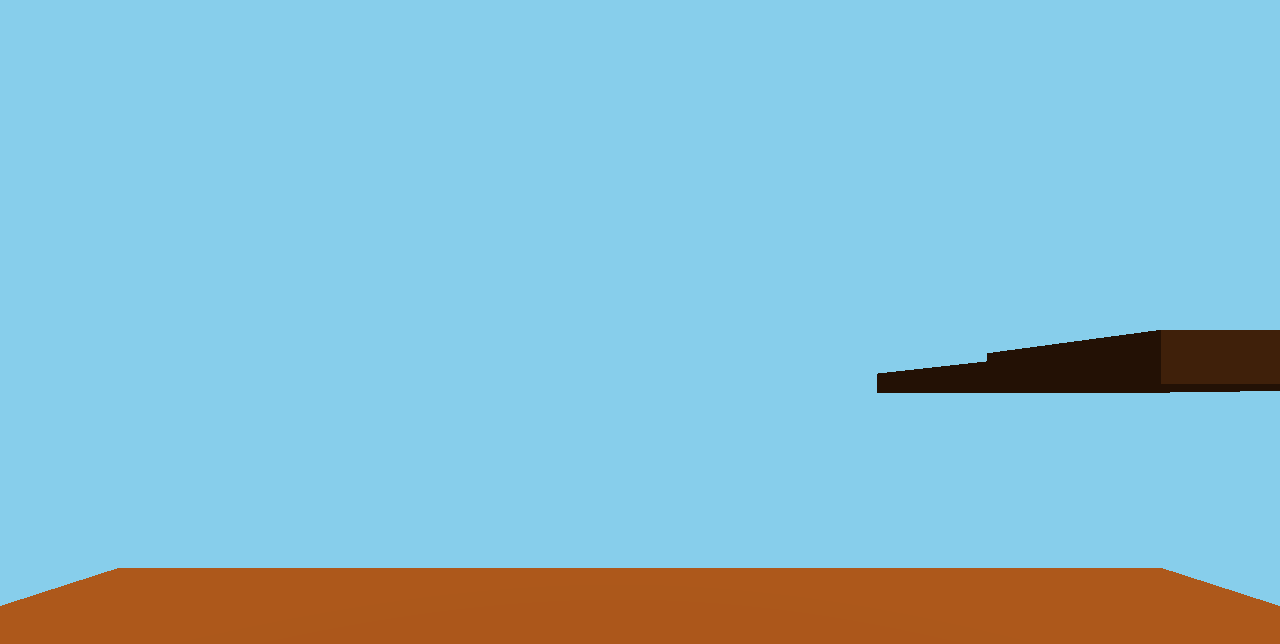
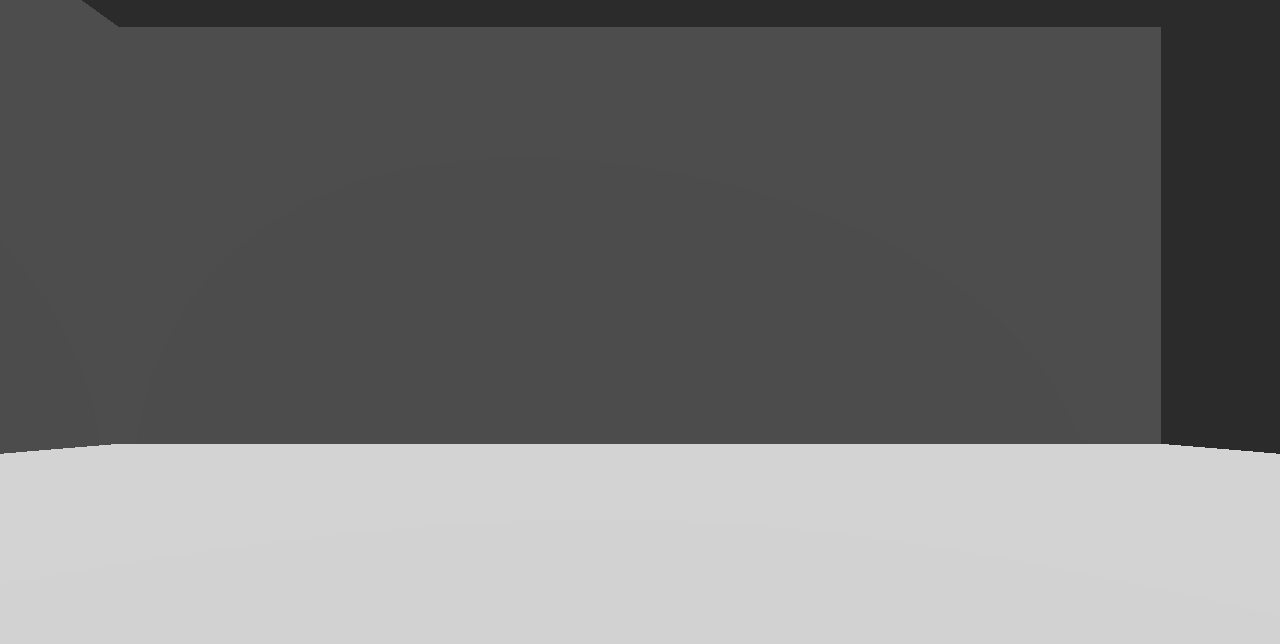
Before and after one commit to IscaredOfWomen/3D-Game, a plain HTML site: page index.html in a window 1280 px wide. Drawn offline with nearby package versions, Linux system fonts and the light colour scheme; animation ran at ten frames a second.

Commit message:
Update index.html

```diff
--- a/index.html
+++ b/index.html
@@ -3,7 +3,7 @@
 <head>
   <meta charset="UTF-8" />
   <meta name="viewport" content="width=device-width, initial-scale=1.0"/>
-  <title>3D Parkour Level - Capsule Collision</title>
+  <title>3D Parkour Level - Room Movement with Slide Cooldown</title>
   <style>
     body { margin: 0; overflow: hidden; }
     canvas { display: block; }
@@ -11,12 +11,10 @@
 </head>
 <body>
 
-<!-- Include Three.js -->
 <script src="https://cdn.jsdelivr.net/npm/three@0.130.1/build/three.min.js"></script>
 <script src="https://cdn.jsdelivr.net/npm/three@0.130.1/examples/js/controls/PointerLockControls.js"></script>
 
 <script>
-  // Scene setup
   const scene = new THREE.Scene();
   scene.background = new THREE.Color(0x87CEEB);
   const camera = new THREE.PerspectiveCamera(75, window.innerWidth / window.innerHeight, 0.1, 1000);
@@ -24,61 +22,87 @@
   renderer.setSize(window.innerWidth, window.innerHeight);
   document.body.appendChild(renderer.domElement);
 
-  // Lighting
   const light = new THREE.DirectionalLight(0xffffff, 1);
   light.position.set(10, 50, 10);
   scene.add(light);
   scene.add(new THREE.AmbientLight(0x404040));
 
-  // Platforms
-  const platforms = [];
-  const platformMaterial = new THREE.MeshStandardMaterial({ color: 0x8B4513 });
+  const roomWidth = 50;
+  const roomHeight = 20;
+  const roomDepth = 50;
+  const wallMaterial = new THREE.MeshStandardMaterial({ color: 0xaaaaaa, side: THREE.BackSide });
+  const room = new THREE.Mesh(
+    new THREE.BoxGeometry(roomWidth, roomHeight, roomDepth),
+    wallMaterial
+  );
+  room.position.set(0, roomHeight / 2, 0);
+  scene.add(room);
 
-  function createPlatform(width, height, depth, position) {
-    const geometry = new THREE.BoxGeometry(width, height, depth);
-    const platform = new THREE.Mesh(geometry, platformMaterial);
-    platform.position.set(position.x, position.y, position.z);
-    scene.add(platform);
-    platforms.push(platform);
-  }
-
-  // First platform position (for spawn)
-  const firstPlatform = { x: 0, y: 5, z: -20 };
-
-  // Create platforms
-  createPlatform(10, 1, 10, firstPlatform);
-  createPlatform(15, 1, 15, {x: 20, y: 8, z: -40});
-  createPlatform(20, 1, 20, {x: 50, y: 12, z: -70});
-  createPlatform(25, 1, 25, {x: 90, y: 16, z: -110});
-  createPlatform(30, 1, 30, {x: 140, y: 20, z: -160});
-
-  // Capsule collider (taller)
-  const capsuleHeight = 1.6;
+  // Capsule settings
+  const standingHeight = 1.6;
+  const crouchHeight = 0.8;
   const capsuleRadius = 0.5;
+  const spawnPosition = new THREE.Vector3(0, 2, 0);
   const capsule = {
-    start: new THREE.Vector3(firstPlatform.x, firstPlatform.y + 2.0, firstPlatform.z),
-    end: new THREE.Vector3(firstPlatform.x, firstPlatform.y + 2.0 + capsuleHeight, firstPlatform.z),
-    radius: capsuleRadius
+    start: spawnPosition.clone(),
+    end: spawnPosition.clone().add(new THREE.Vector3(0, standingHeight, 0)),
+    radius: capsuleRadius,
+    currentHeight: standingHeight
   };
 
-  // Pointer Lock Controls
   const controls = new THREE.PointerLockControls(camera, renderer.domElement);
   document.body.addEventListener('click', () => controls.lock());
 
-  // Movement
   let moveForward = false, moveBackward = false, moveLeft = false, moveRight = false;
   let isJumping = false;
+  let isCrouching = false;
+  let isSliding = false;
+  let slideTimer = 0;
+  const maxSlideTime = 0.6; // seconds
+  const slideSpeed = 0.6;   // starting slide speed
   let velocityY = 0;
-  const moveSpeed = 0.5;
+  let moveSpeed = 0.25;  // normal speed
+
+  let slideCooldown = 0;  // cooldown timer in seconds
+  const slideCooldownDuration = 0.3;
+
+  const heightAdjustSpeed = 0.1;
+  const slideCameraOffset = 0.6; // how much lower camera moves during slide
+
+  // To track shift key pressed state
+  let shiftPressed = false;
 
   document.addEventListener('keydown', (event) => {
-    if (event.key === 'w') moveForward = true;
-    if (event.key === 's') moveBackward = true;
-    if (event.key === 'a') moveLeft = true;
-    if (event.key === 'd') moveRight = true;
-    if (event.key === ' ' && !isJumping) {
-      velocityY = 1.5;  // higher jump
+    const key = event.key.toLowerCase();
+    if (event.ctrlKey && ['w', 'a', 's', 'd'].includes(key)) {
+      event.preventDefault();
+    }
+    if (key === 'w') moveForward = true;
+    if (key === 's') moveBackward = true;
+    if (key === 'a') moveLeft = true;
+    if (key === 'd') moveRight = true;
+
+    if (event.key === ' ') {
+      if (!isJumping && !isSliding) {
+        velocityY = 0.3;
         isJumping = true;
+      }
+    }
+
+    if (event.key === 'Control') {
+      isCrouching = true;
+      // If crouching right after sliding cooldown ends, reset shiftPressed so slide won't restart
+      if (slideCooldown > 0 && !isSliding) {
+        shiftPressed = false;
+      }
+    }
+
+    if (event.key === 'Shift') {
+      shiftPressed = true;
+      if ((moveForward || moveBackward || moveLeft || moveRight) && !isSliding && !isCrouching && slideCooldown <= 0) {
+        isSliding = true;
+        slideTimer = maxSlideTime;
+      }
     }
   });
 
@@ -87,54 +111,89 @@
     if (event.key === 's') moveBackward = false;
     if (event.key === 'a') moveLeft = false;
     if (event.key === 'd') moveRight = false;
+    if (event.key === 'Control') isCrouching = false;
+    if (event.key === 'Shift') {
+      shiftPressed = false;
+    }
   });
 
-  // Accurate Capsule Collision
   function checkCollisions() {
     let onGround = false;
-    const capsuleLine = new THREE.Line3(capsule.start, capsule.end);
 
-    for (const platform of platforms) {
-      const box = new THREE.Box3().setFromObject(platform);
-
-      // Find the closest point on the platform to the capsule line
-      const boxCenter = box.getCenter(new THREE.Vector3());
-      const closestPointOnLine = capsuleLine.closestPointToPoint(boxCenter, true, new THREE.Vector3());
-      const closestPointOnBox = box.clampPoint(closestPointOnLine, new THREE.Vector3());
-
-      const actualClosest = capsuleLine.closestPointToPoint(closestPointOnBox, true, new THREE.Vector3());
-      const distance = actualClosest.distanceTo(closestPointOnBox);
-
-      if (distance < capsule.radius) {
-        // Landed on top of platform
-        const platformTop = box.max.y;
+    // Floor collision
+    if (capsule.start.y <= capsuleRadius) {
       const height = capsule.end.y - capsule.start.y;
-        const newY = platformTop + 0.01 + height;
-        capsule.start.y = newY - height;
-        capsule.end.y = newY;
-
+      capsule.start.y = capsuleRadius;
+      capsule.end.y = capsule.start.y + height;
       velocityY = 0;
       isJumping = false;
       onGround = true;
-        break;
     }
+
+    // Ceiling collision
+    if (capsule.end.y >= roomHeight) {
+      const height = capsule.end.y - capsule.start.y;
+      capsule.end.y = roomHeight;
+      capsule.start.y = capsule.end.y - height;
+      velocityY = Math.min(velocityY, 0);
+    }
+
+    // Wall collisions (x and z)
+    const halfWidth = roomWidth / 2 - capsuleRadius;
+    const halfDepth = roomDepth / 2 - capsuleRadius;
+
+    for (let point of [capsule.start, capsule.end]) {
+      point.x = Math.max(-halfWidth, Math.min(halfWidth, point.x));
+      point.z = Math.max(-halfDepth, Math.min(halfDepth, point.z));
     }
 
     return onGround;
   }
 
   function animate() {
+    setTimeout(() => {
       requestAnimationFrame(animate);
 
-    // Apply gravity
-    velocityY -= 0.05;
+      // Handle slide cooldown timer
+      if (!isSliding && slideCooldown > 0) {
+        slideCooldown -= 1 / 60;
+        if (slideCooldown < 0) slideCooldown = 0;
+      }
+
+      // Smoothly adjust capsule height for crouch/stand
+      const targetHeight = isCrouching ? crouchHeight : standingHeight;
+      if (Math.abs(capsule.currentHeight - targetHeight) > 0.01) {
+        capsule.currentHeight += (targetHeight - capsule.currentHeight) * heightAdjustSpeed;
+        capsule.end.y = capsule.start.y + capsule.currentHeight;
+      } else {
+        capsule.currentHeight = targetHeight;
+      }
+
+      // Sliding speed logic with smooth slow down
+      if (isSliding) {
+        const slideProgress = 1 - slideTimer / maxSlideTime; // 0 to 1
+        moveSpeed = slideSpeed * (1 - slideProgress) + 0.12 * slideProgress;
+
+        slideTimer -= 1 / 60;
+        if (slideTimer <= 0 || !(moveForward || moveBackward || moveLeft || moveRight)) {
+          isSliding = false;
+          slideCooldown = slideCooldownDuration;
+          shiftPressed = false; // reset shift state so slide can't restart from held key
+        }
+      } else {
+        moveSpeed = isCrouching ? 0.12 : 0.25;
+      }
+
+      // Gravity
+      velocityY -= 0.0125;
       capsule.start.y += velocityY;
       capsule.end.y += velocityY;
 
-    // Collision and respawn
-    if (!checkCollisions() && capsule.start.y < -50) {
-      capsule.start.set(firstPlatform.x, firstPlatform.y + 2.0, firstPlatform.z);
-      capsule.end.set(firstPlatform.x, firstPlatform.y + 2.0 + capsuleHeight, firstPlatform.z);
+      const onGround = checkCollisions();
+
+      if (!onGround && capsule.start.y < -50) {
+        capsule.start.copy(spawnPosition);
+        capsule.end.copy(spawnPosition).add(new THREE.Vector3(0, standingHeight, 0));
         velocityY = 0;
       }
 
@@ -148,19 +207,42 @@
       if (direction.lengthSq() > 0) {
         direction.normalize();
         direction.applyEuler(camera.rotation);
-      capsule.start.addScaledVector(direction, moveSpeed);
-      capsule.end.addScaledVector(direction, moveSpeed);
+
+        const move = direction.multiplyScalar(moveSpeed);
+        const newStart = capsule.start.clone().add(move);
+        const newEnd = capsule.end.clone().add(move);
+
+        const halfWidth = roomWidth / 2 - capsuleRadius;
+        const halfDepth = roomDepth / 2 - capsuleRadius;
+
+        if (
+          Math.abs(newStart.x) <= halfWidth && Math.abs(newStart.z) <= halfDepth &&
+          Math.abs(newEnd.x) <= halfWidth && Math.abs(newEnd.z) <= halfDepth
+        ) {
+          capsule.start.copy(newStart);
+          capsule.end.copy(newEnd);
+        }
       }
 
-    // Keep camera at top of capsule
-    camera.position.copy(capsule.end);
+      // Camera position - base is capsule top minus crouch offset
+      // Slide lowers camera further by slideCameraOffset smoothly
+      const baseCamY = capsule.end.y - (standingHeight - capsule.currentHeight);
+      let targetCamY = baseCamY;
+      if (isSliding) {
+        targetCamY -= slideCameraOffset;
+      }
+      // Smooth camera Y transition
+      if (!camera.position.y) camera.position.y = targetCamY;
+      camera.position.x = capsule.end.x;
+      camera.position.z = capsule.end.z;
+      camera.position.y += (targetCamY - camera.position.y) * 0.15;
 
       renderer.render(scene, camera);
+    }, 1000 / 60);
   }
 
   animate();
 
-  // Handle window resize
   window.addEventListener('resize', () => {
     camera.aspect = window.innerWidth / window.innerHeight;
     camera.updateProjectionMatrix();
```
Lines whose indentation alone changed are shown as unchanged.
